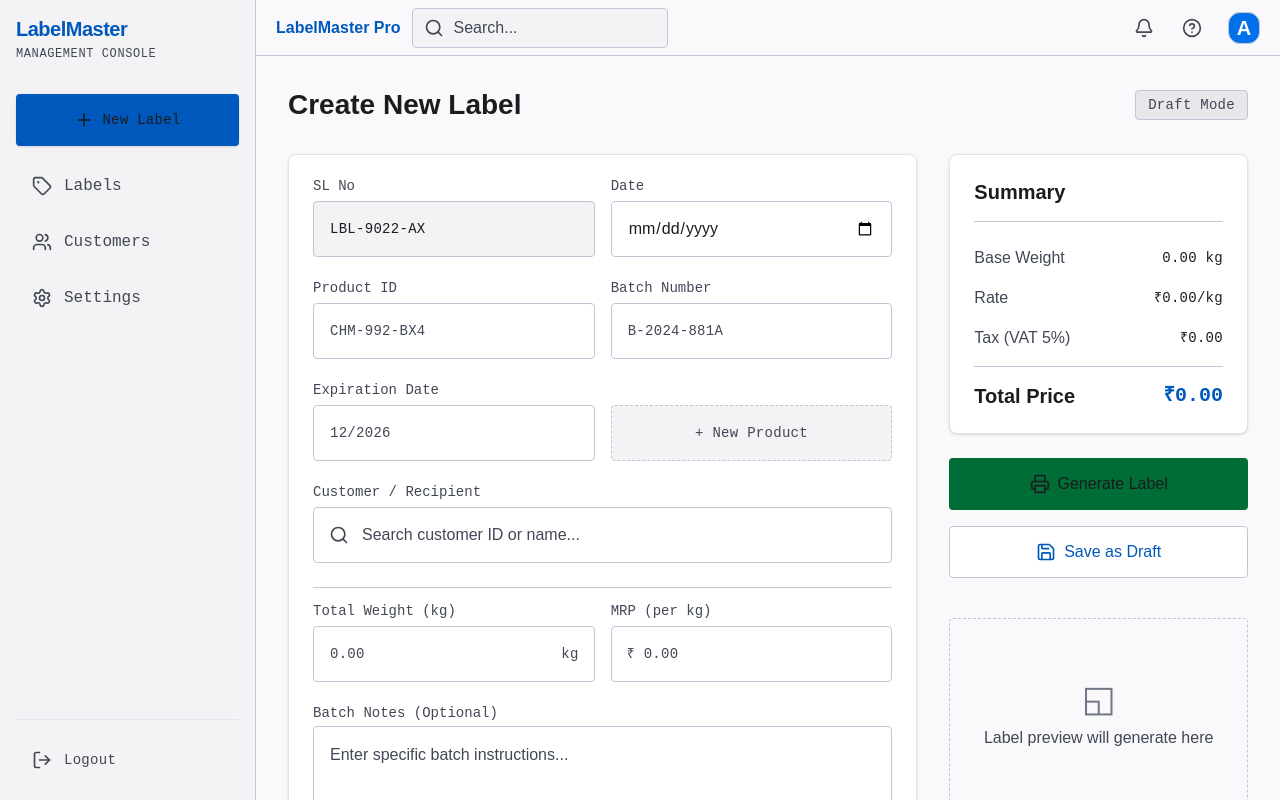
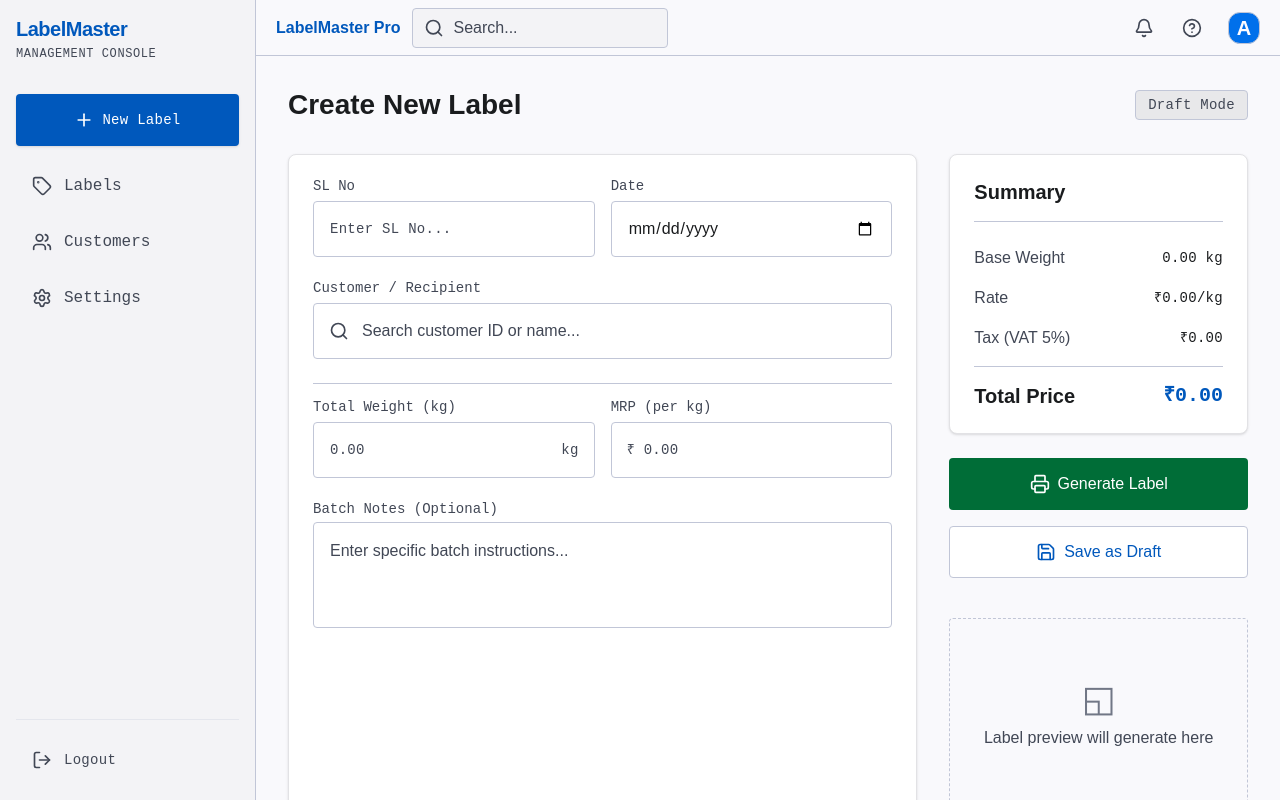
Before and after one commit to Saibalweb/LabelM, a React (Vite) app: page /create in a window 1280 px wide. Built offline with nearby package versions, Linux system fonts and the light colour scheme.

Commit message:
feat: implement EmptyState component and integrate it into Customers and Dashboard pages; update button styles and CSS variables

```diff
--- a/src/components/ui/button.tsx
+++ b/src/components/ui/button.tsx
@@ -9,11 +9,11 @@ const buttonVariants = cva(
   {
     variants: {
       variant: {
-        default: "bg-primary text-primary-foreground hover:bg-primary/80",
+        default: "bg-primary text-white hover:bg-primary/80",
         outline:
           "border-border bg-background hover:bg-muted hover:text-foreground aria-expanded:bg-muted aria-expanded:text-foreground dark:border-input dark:bg-input/30 dark:hover:bg-input/50",
         secondary:
-          "bg-secondary text-secondary-foreground hover:bg-[color-mix(in_oklch,var(--secondary),var(--foreground)_5%)] aria-expanded:bg-secondary aria-expanded:text-secondary-foreground",
+          "bg-secondary text-white hover:bg-[color-mix(in_oklch,var(--secondary),white_5%)] aria-expanded:bg-secondary aria-expanded:text-white",
         ghost:
           "hover:bg-muted hover:text-foreground aria-expanded:bg-muted aria-expanded:text-foreground dark:hover:bg-muted/50",
         destructive:
--- a/src/index.css
+++ b/src/index.css
@@ -82,6 +82,8 @@
   /* Stitch surface / utility tokens */
   --color-surface: var(--surface);
   --color-on-surface: var(--on-surface);
+  --color-surface-bright: var(--surface-bright);
+  --color-on-background: var(--on-background);
   --color-surface-container-lowest: var(--surface-container-lowest);
   --color-surface-container-low: var(--surface-container-low);
   --color-surface-container: var(--surface-container);
@@ -90,8 +92,15 @@
   --color-on-surface-variant: var(--on-surface-variant);
   --color-primary-container: var(--primary-container);
   --color-on-primary-container: var(--on-primary-container);
+  --color-on-primary: var(--on-primary);
+  --color-primary-fixed-dim: var(--primary-fixed-dim);
+  --color-on-primary-fixed: var(--on-primary-fixed);
   --color-secondary-container: var(--secondary-container);
   --color-on-secondary-container: var(--on-secondary-container);
+  --color-on-secondary: var(--on-secondary);
+  --color-tertiary: var(--tertiary);
+  --color-tertiary-container: var(--tertiary-container);
+  --color-on-tertiary-container: var(--on-tertiary-container);
   --color-outline: var(--outline);
   --color-outline-variant: var(--outline-variant);
   --color-inverse-surface: var(--inverse-surface);
@@ -115,6 +124,9 @@
   --popover-foreground: #1a1c1e;
   --primary: #0058bc;
   --primary-foreground: #ffffff;
+  --on-primary: #ffffff;
+  --primary-fixed-dim: #d8e2ff;
+  --on-primary-fixed: #001a41;
   --secondary: #006d37;
   --secondary-foreground: #ffffff;
   --muted: #eeeef0;
@@ -144,6 +156,8 @@
   /* Stitch surface / utility tokens */
   --surface: #f9f9fc;
   --on-surface: #1a1c1e;
+  --surface-bright: #ffffff;
+  --on-background: #1a1c1e;
   --surface-container-lowest: #ffffff;
   --surface-container-low: #f3f3f6;
   --surface-container: #eeeef0;
@@ -154,6 +168,10 @@
   --on-primary-container: #fefcff;
   --secondary-container: #7bf8a1;
   --on-secondary-container: #007239;
+  --on-secondary: #ffffff;
+  --tertiary: #8a3f00;
+  --tertiary-container: #ffdcc2;
+  --on-tertiary-container: #300900;
   --outline: #717786;
   --outline-variant: #c1c6d7;
   --inverse-surface: #2f3133;
@@ -167,10 +185,13 @@
   --card-foreground: #f0f0f3;
   --popover: #1e1f20;
   --popover-foreground: #f0f0f3;
-  --primary: #adc6ff;
-  --primary-foreground: #001a41;
-  --secondary: #61de8a;
-  --secondary-foreground: #00210c;
+  --primary: #2563eb;
+  --primary-foreground: #ffffff;
+  --on-primary: #ffffff;
+  --primary-fixed-dim: #001a41;
+  --on-primary-fixed: #adc6ff;
+  --secondary: #15803d;
+  --secondary-foreground: #ffffff;
   --muted: #2f3133;
   --muted-foreground: #c1c6d7;
   --accent: #2f3133;
@@ -179,18 +200,20 @@
   --destructive-foreground: #690005;
   --border: #414755;
   --input: #414755;
-  --ring: #adc6ff;
+  --ring: #2563eb;
   --sidebar: #1e1f20;
   --sidebar-foreground: #f0f0f3;
-  --sidebar-primary: #adc6ff;
-  --sidebar-primary-foreground: #001a41;
+  --sidebar-primary: #2563eb;
+  --sidebar-primary-foreground: #ffffff;
   --sidebar-accent: #2f3133;
   --sidebar-accent-foreground: #f0f0f3;
   --sidebar-border: #414755;
-  --sidebar-ring: #adc6ff;
+  --sidebar-ring: #2563eb;
 
   --surface: #141414;
   --on-surface: #e2e2e5;
+  --surface-bright: #1c1c1d;
+  --on-background: #f0f0f3;
   --surface-container-lowest: #0f0f10;
   --surface-container-low: #1c1c1d;
   --surface-container: #202122;
@@ -201,6 +224,10 @@
   --on-primary-container: #d8e2ff;
   --secondary-container: #005228;
   --on-secondary-container: #7efba4;
+  --on-secondary: #ffffff;
+  --tertiary: #ffb78b;
+  --tertiary-container: #6d3300;
+  --on-tertiary-container: #ffdcc2;
   --outline: #8f95a3;
   --outline-variant: #414755;
   --inverse-surface: #e2e2e5;
--- a/src/lib/repositories/seed.ts
+++ /dev/null
@@ -1,85 +0,0 @@
-import type { Customer, Label } from '@/lib/types'
-import { loadCustomers, loadLabels, saveCustomers, saveLabels } from '@/lib/repositories/storage'
-
-const now = Date.now()
-const daysAgo = (d: number) => new Date(now - d * 86400000).toISOString()
-
-const seedCustomers: Customer[] = [
-  { id: 'c1', name: 'Acme Corp Logistics', company: 'ACME-01', email: 'billing@acmecorp.com', category: 'B2B', status: 'active', phone: '+91 98110 22334', address: 'Mumbai, MH', createdAt: daysAgo(40) },
-  { id: 'c2', name: 'Global Retail Inc.', company: 'GRI-88', email: 'procurement@globalretail.net', category: 'Retail', status: 'active', phone: '+91 98220 55667', address: 'Delhi, DL', createdAt: daysAgo(35) },
-  { id: 'c3', name: 'Summit Manufacturing', company: 'SUM-42', email: 'orders@summitmfg.co', category: 'Wholesale', status: 'inactive', phone: '+91 98765 11223', address: 'Ahmedabad, GJ', createdAt: daysAgo(28) },
-  { id: 'c4', name: 'TechNova Solutions', company: 'TNS-09', email: 'admin@technova.io', category: 'B2B', status: 'active', phone: '+91 99887 33445', address: 'Kolkata, WB', createdAt: daysAgo(20) },
-  { id: 'c5', name: 'Reddy Distributors', company: 'RED-77', email: 'sales@reddy.co', category: 'Wholesale', status: 'active', phone: '+91 91234 88776', address: 'Hyderabad, TG', createdAt: daysAgo(12) },
-]
-
-const seedLabels: Label[] = [
-  {
-    id: 'l1',
-    slNo: 'SL-9021',
-    customerId: 'c1',
-    customerName: 'Sharma Traders',
-    date: '2023-10-24',
-    productId: 'PRD-8924-XL',
-    batch: 'Batch A',
-    expDate: '12/2025',
-    description: 'Premium Industrial Widget - Extra Large Variant with reinforced casing.',
-    totalWeightKg: 62,
-    mrpPerKg: 20,
-    totalPrice: 1302,
-    status: 'printed',
-    createdAt: daysAgo(4),
-  },
-  {
-    id: 'l2',
-    slNo: 'SL-9020',
-    customerId: 'c3',
-    customerName: 'Patel Enterprises',
-    date: '2023-10-23',
-    productId: 'PRD-8811-M',
-    batch: 'Batch B',
-    expDate: '08/2025',
-    description: 'Standard Medium Widget with zinc plated fittings.',
-    totalWeightKg: 50,
-    mrpPerKg: 17,
-    totalPrice: 892.5,
-    status: 'printed',
-    createdAt: daysAgo(5),
-  },
-  {
-    id: 'l3',
-    slNo: 'SL-9019',
-    customerId: 'c2',
-    customerName: 'Mehta & Sons',
-    date: '2023-10-22',
-    productId: 'PRD-9002-S',
-    batch: 'Batch A',
-    expDate: '06/2026',
-    description: 'Compact Standard Widget for general utility use.',
-    totalWeightKg: 155,
-    mrpPerKg: 20,
-    totalPrice: 3255,
-    status: 'printed',
-    createdAt: daysAgo(6),
-  },
-  {
-    id: 'l4',
-    slNo: 'SL-9018',
-    customerId: 'c4',
-    customerName: 'Gupta Agencies',
-    date: '2023-10-20',
-    productId: 'PRD-8755-C',
-    batch: 'Special Order',
-    expDate: '03/2025',
-    description: 'Custom order widgets, copper variant.',
-    totalWeightKg: 21,
-    mrpPerKg: 20.01,
-    totalPrice: 441.22,
-    status: 'draft',
-    createdAt: daysAgo(8),
-  },
-]
-
-export function seedIfEmpty(): void {
-  if (loadLabels().length === 0) saveLabels(seedLabels)
-  if (loadCustomers().length === 0) saveCustomers(seedCustomers)
-}
--- a/src/lib/types.ts
+++ b/src/lib/types.ts
@@ -19,9 +19,9 @@ export interface Label {
   customerId: string | null
   customerName?: string
   date: string
-  productId: string
-  batch: string
-  expDate: string
+  productId?: string
+  batch?: string
+  expDate?: string
   description: string
   totalWeightKg: number
   mrpPerKg: number
--- a/src/main.tsx
+++ b/src/main.tsx
@@ -6,10 +6,7 @@ import { ThemeProvider } from 'next-themes'
 import App from './App'
 import { store } from '@/store/index'
 import { Toaster } from '@/components/ui/sonner'
-import { seedIfEmpty } from '@/lib/repositories/seed'
 import './index.css'
-
-seedIfEmpty()
 
 createRoot(document.getElementById('root')!).render(
   <StrictMode>
--- a/src/pages/create.tsx
+++ b/src/pages/create.tsx
@@ -1,7 +1,7 @@
 import { useMemo, useState } from 'react'
 import { useNavigate } from 'react-router-dom'
 import { toast } from 'sonner'
-import { Printer, Save, UserRound, Search } from 'lucide-react'
+import { Phone, Printer, Save, Search, X } from 'lucide-react'
 import { TopNav, MobileSearchBar } from '@/components/layout/TopNav'
 import { Label as FormLabel } from '@/components/ui/label'
 import { CustomerFormDialog } from '@/components/customers/CustomerFormDialog'
@@ -80,10 +80,6 @@ export function Create() {
       toast.error('Please select a customer.')
       return
     }
-    if (!draft.productId.trim()) {
-      toast.error('Please enter a product ID.')
-      return
-    }
     if (weight <= 0 || mrp <= 0) {
       toast.error('Enter a valid weight and MRP.')
       return
@@ -94,10 +90,10 @@ export function Create() {
       date: draft.date,
       customerId: draft.customer.id,
       customerName: draft.customer.name,
-      productId: draft.productId.trim(),
-      batch: draft.batch.trim() || 'BATCH-A',
-      expDate: draft.expDate.trim() || '12/2026',
-      description: draft.description.trim() || 'Standard goods label.',
+      productId: draft.productId.trim() || undefined,
+      batch: draft.batch.trim() || undefined,
+      expDate: draft.expDate.trim() || undefined,
+      description: draft.description.trim(),
       totalWeightKg: weight,
       mrpPerKg: mrp,
       status: 'draft',
@@ -144,9 +140,10 @@ export function Create() {
                   </FormLabel>
                   <input
                     type="text"
-                    readOnly
-                    value={slNo}
-                    className={cn(inputClasses, 'bg-surface-container-low font-label-md text-label-md')}
+                    value={draft.slNo}
+                    onChange={(e) => update({ slNo: e.target.value })}
+                    placeholder="Enter SL No..."
+                    className={cn(inputClasses, 'font-label-md text-label-md')}
                   />
                 </div>
                 <div>
@@ -159,57 +156,6 @@ export function Create() {
                     onChange={(e) => update({ date: e.target.value })}
                     className={inputClasses}
                   />
-                </div>
-              </div>
-
-              <div className="grid grid-cols-2 gap-4">
-                <div>
-                  <FormLabel className="mb-2 block font-label-md text-label-md text-on-surface-variant">
-                    Product ID
-                  </FormLabel>
-                  <input
-                    type="text"
-                    value={draft.productId}
-                    onChange={(e) => update({ productId: e.target.value })}
-                    placeholder="CHM-992-BX4"
-                    className={cn(inputClasses, 'font-label-md text-label-md')}
-                  />
-                </div>
-                <div>
-                  <FormLabel className="mb-2 block font-label-md text-label-md text-on-surface-variant">
-                    Batch Number
-                  </FormLabel>
-                  <input
-                    type="text"
-                    value={draft.batch}
-                    onChange={(e) => update({ batch: e.target.value })}
-                    placeholder="B-2024-881A"
-                    className={cn(inputClasses, 'font-label-md text-label-md')}
-                  />
-                </div>
-              </div>
-
-              <div className="grid grid-cols-2 gap-4">
-                <div>
-                  <FormLabel className="mb-2 block font-label-md text-label-md text-on-surface-variant">
-                    Expiration Date
-                  </FormLabel>
-                  <input
-                    type="text"
-                    value={draft.expDate}
-                    onChange={(e) => update({ expDate: e.target.value })}
-                    placeholder="12/2026"
-                    className={cn(inputClasses, 'font-label-md text-label-md')}
-                  />
-                </div>
-                <div className="flex items-end">
-                  <button
-                    type="button"
-                    className="h-14 w-full rounded border border-dashed border-outline-variant bg-surface-container-low font-label-md text-label-md text-on-surface-variant transition-colors hover:bg-surface-container-high"
-                    onClick={() => setDialogOpen(true)}
-                  >
-                    + New Product
-                  </button>
                 </div>
               </div>
 
@@ -233,13 +179,49 @@ export function Create() {
                     placeholder="Search customer ID or name..."
                     className={cn(inputClasses, 'pl-12')}
                   />
-                  {draft.customer && !showCustomerList ? (
-                    <span className="absolute top-1/2 right-4 flex -translate-y-1/2 items-center gap-1.5 font-label-md text-label-md text-primary">
-                      <UserRound className="size-4" />
+                </div>
+
+                {draft.customer ? (
+                  <div className="relative mt-3 rounded-lg border border-outline-variant bg-surface-container-low p-4">
+                    <button
+                      type="button"
+                      aria-label="Clear customer"
+                      onClick={() => {
+                        update({ customer: null })
+                        setCustomerQuery('')
+                      }}
+                      className="absolute top-3 right-3 rounded p-1 text-on-surface-variant transition-colors hover:bg-surface-container hover:text-on-surface"
+                    >
+                      <X className="size-4" />
+                    </button>
+                    <p className="pr-8 font-headline-md text-headline-md text-on-surface">
                       {draft.customer.name}
-                    </span>
-                  ) : null}
-                </div>
+                    </p>
+                    {draft.customer.address ? (
+                      <p className="mt-1 font-body-sm text-body-sm text-on-surface-variant">
+                        {draft.customer.address}
+                      </p>
+                    ) : null}
+                    <div className="mt-2.5 flex items-center gap-3">
+                      {draft.customer.phone ? (
+                        <span className="flex items-center gap-1.5 font-body-sm text-body-sm text-on-surface-variant">
+                          <Phone className="size-4" />
+                          {draft.customer.phone}
+                        </span>
+                      ) : null}
+                      {draft.customer.category ? (
+                        <span className="rounded-full bg-secondary-container px-2.5 py-0.5 font-label-sm text-label-sm text-on-secondary-container uppercase">
+                          {draft.customer.category}
+                        </span>
+                      ) : null}
+                      {!draft.customer.phone && !draft.customer.category ? (
+                        <span className="font-body-sm text-body-sm text-on-surface-variant">
+                          {draft.customer.company || draft.customer.email || 'No details'}
+                        </span>
+                      ) : null}
+                    </div>
+                  </div>
+                ) : null}
 
                 {showCustomerList ? (
                   <div className="absolute left-0 right-0 z-30 mt-2 overflow-hidden rounded-xl border border-outline-variant bg-surface-container-lowest shadow-lg">
@@ -380,7 +362,7 @@ export function Create() {
               <div className="flex flex-col gap-4">
                 <button
                   type="button"
-                  className="flex h-[52px] w-full items-center justify-center gap-2 rounded bg-secondary font-body-md text-body-md text-on-secondary transition-opacity hover:opacity-90"
+                  className="flex h-[52px] w-full items-center justify-center gap-2 rounded bg-secondary font-body-md text-body-md text-white transition-opacity hover:opacity-90"
                   onClick={handleGenerate}
                 >
                   <Printer className="size-5" />
@@ -389,7 +371,7 @@ export function Create() {
                 <button
                   type="button"
                   className="flex h-[52px] w-full items-center justify-center gap-2 rounded border border-outline-variant bg-surface-container-lowest font-body-md text-body-md text-primary transition-colors hover:bg-surface-container-low"
-                  onClick={() => toast.info('Saved as draft (demo)')}
+                  onClick={() => toast.info('Saved as draft')}
                 >
                   <Save className="size-5" />
                   Save as Draft
--- a/src/pages/preview.tsx
+++ b/src/pages/preview.tsx
@@ -65,7 +65,7 @@ export function Preview() {
             <div className="mt-6 mb-6 flex items-start justify-between border-b border-outline-variant pb-6">
               <div>
                 <h3 className="font-headline-lg text-headline-lg font-bold tracking-tight text-on-surface uppercase">
-                  {label.productId}
+{label.productId || 'Untitled Label'}
                 </h3>
                 <p className="mt-2 font-label-md text-label-md text-on-surface-variant uppercase">
                   {label.batch || 'Standard Batch'}
@@ -77,7 +77,7 @@ export function Preview() {
             </div>
 
             <div className="grid grid-cols-2 gap-x-8 gap-y-6">
-              <Detail label="Product ID" value={label.productId} />
+              <Detail label="Product ID" value={label.productId || '—'} />
               <Detail label="Batch Number" value={label.batch || '—'} />
               <Detail label="Manufacture Date" value={formatDate(label.date)} />
               <Detail label="Expiration Date" value={label.expDate || '—'} />
@@ -116,7 +116,7 @@ export function Preview() {
               <button
                 type="button"
                 onClick={handlePrint}
-                className="flex min-h-[52px] w-full items-center justify-center gap-3 rounded-xl bg-secondary font-label-md text-label-md font-bold text-on-secondary shadow-sm transition-opacity hover:opacity-90"
+                className="flex min-h-[52px] w-full items-center justify-center gap-3 rounded-xl bg-secondary font-label-md text-label-md font-bold text-white shadow-sm transition-opacity hover:opacity-90"
               >
                 <Printer className="size-5" />
                 Print Label
--- a/src/pages/settings.tsx
+++ b/src/pages/settings.tsx
@@ -92,8 +92,8 @@ export function Settings() {
               <div>
                 <p className="font-body-md text-body-md text-on-surface">LabelMaster Pro</p>
                 <p className="mt-0.5 font-body-md text-body-md leading-relaxed text-on-surface-variant">
-                  Label & bill generator for inventory and retail use. Demo data is stored locally
-                  on this device.
+                  Label & bill generator for inventory and retail use. Your data is stored locally on
+                  this device.
                 </p>
               </div>
             </div>
```
Also changed, not shown: src/components/ui/empty-state.tsx (added, +50 -0 lines), src/pages/customers.tsx (+14 -4 lines), src/pages/dashboard.tsx (+29 -4 lines).
